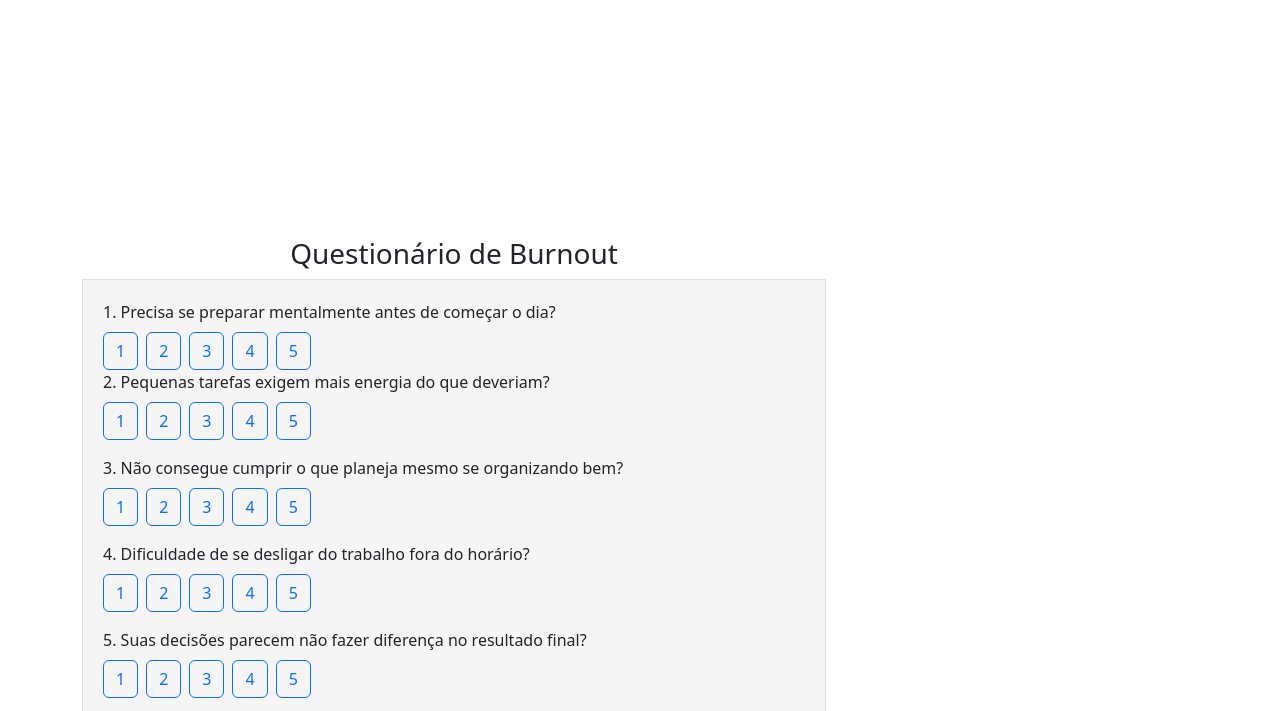
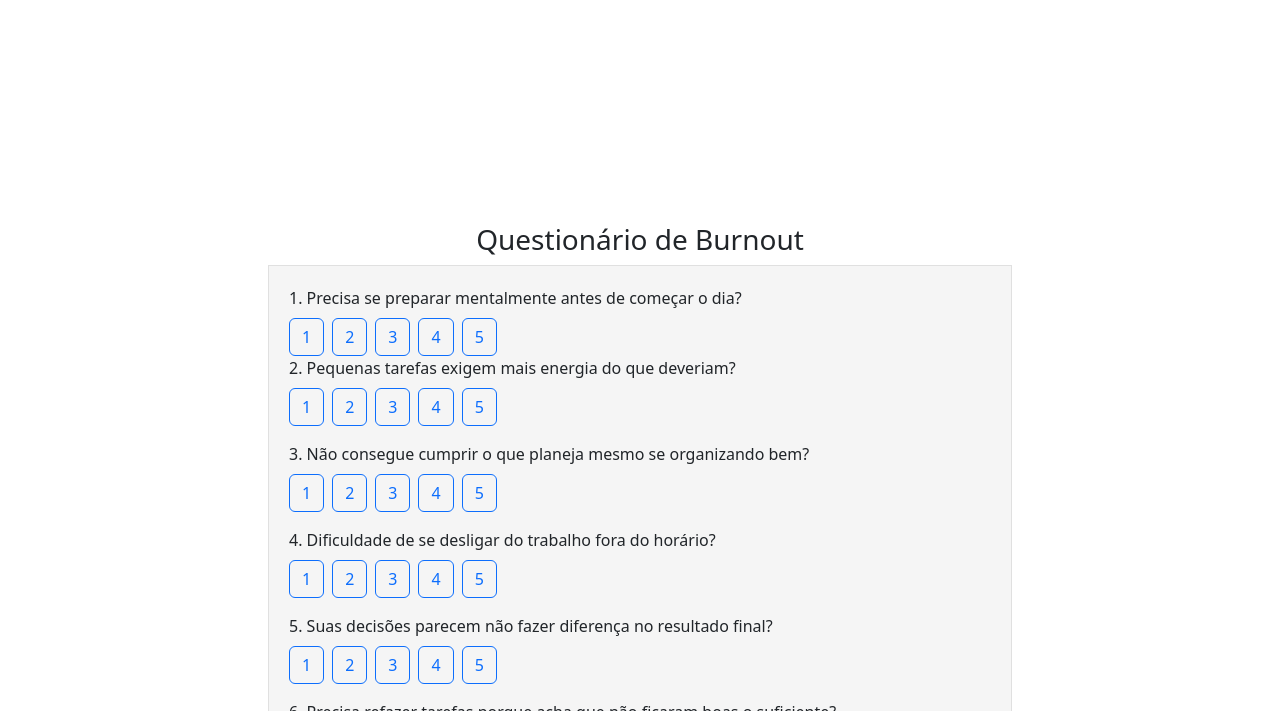
Before and after one commit to LuisFernando1625R/GlobalSolution1, a plain HTML site: page teste.html in a window 1280 px wide. Shown: the part 87-798 px from the top of the page. Drawn offline with nearby package versions, Linux system fonts and the light colour scheme.

Commit message:
Centralizando o questinario de teste

```diff
--- a/teste.html
+++ b/teste.html
@@ -758,11 +758,11 @@
     -->
 
 
-    <section class="top">
-        <div class="container py-4 ">
+    <section class="top d-flex justify-content-center align-items-center">
+        <div class="container d-flex justify-content-center">
             <div class="col-lg-8">
                 <div class="row">
-                    <div class="">
+                    <div>
                         <h3 class="text-center">Questionário de Burnout</h3>
                         <form id="burnoutForm" class="corpo">
                             <div class="">
@@ -1151,10 +1151,7 @@
                     </div>
                 </div>
             </div>
-            <div class="col-lg-4 topo" id="escrito"></div>
         </div>
-        </div>
-
     </section>
 
     <script>
```
